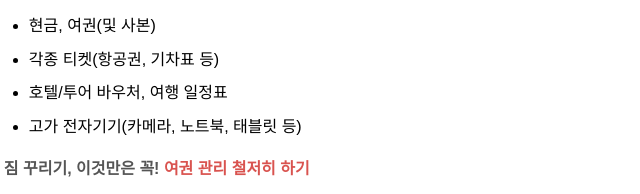
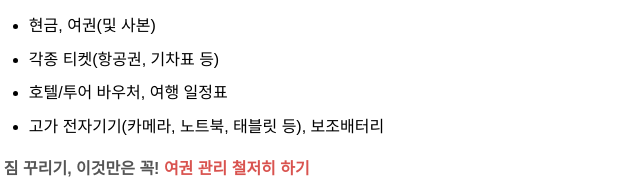
Before and after one commit to KAKNAKIAK/INFORMATION, a plain HTML site: page thailand/preparation/index.html in a window 1280 px wide. Shown: the part 7128-7322 px from the top of the page, 296-936 px from the left. Drawn offline with Linux system fonts and the light colour scheme.

Commit message:
Update index.html

```diff
--- a/thailand/preparation/index.html
+++ b/thailand/preparation/index.html
@@ -259,7 +259,7 @@
             <li>현금, 여권(및 사본)</li>
             <li>각종 티켓(항공권, 기차표 등)</li>
             <li>호텔/투어 바우처, 여행 일정표</li>
-            <li>고가 전자기기(카메라, 노트북, 태블릿 등)</li>
+            <li>고가 전자기기(카메라, 노트북, 태블릿 등), 보조배터리</li>
         </ul>
         <h4>짐 꾸리기, 이것만은 꼭! <strong>여권 관리 철저히 하기</strong></h4>
         <ul>
```
